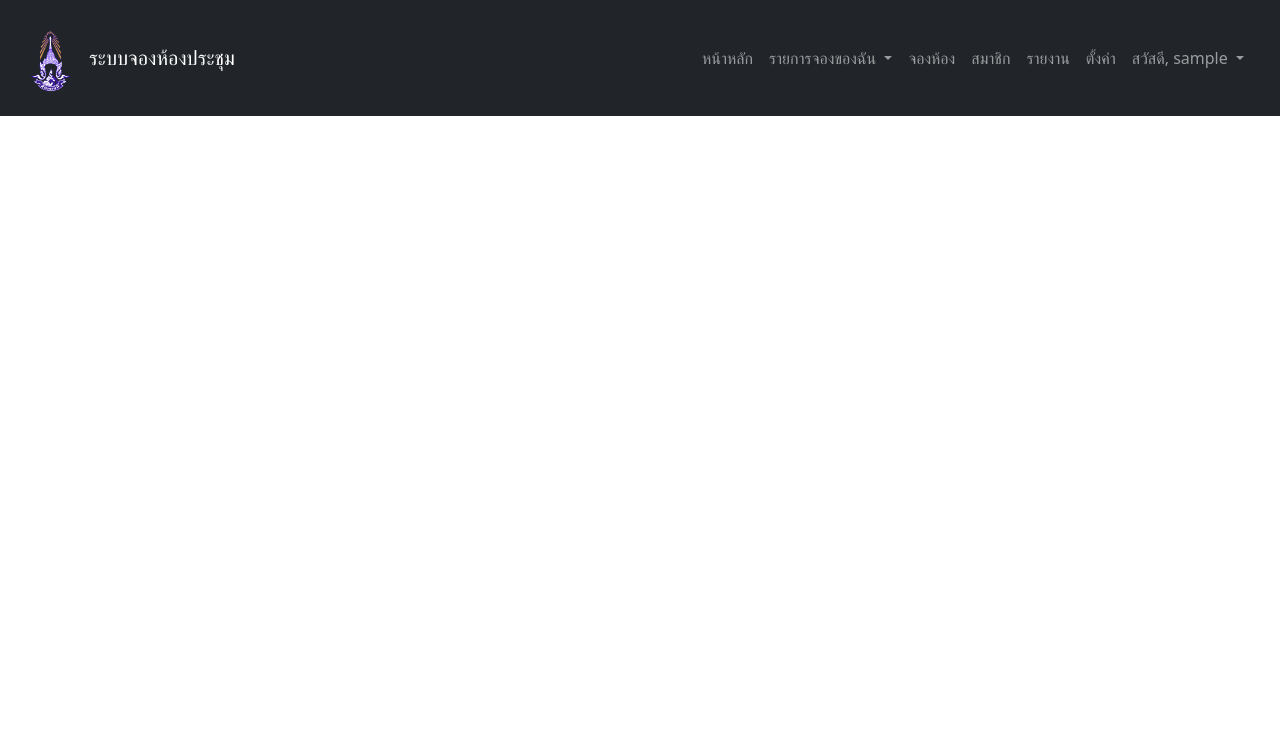
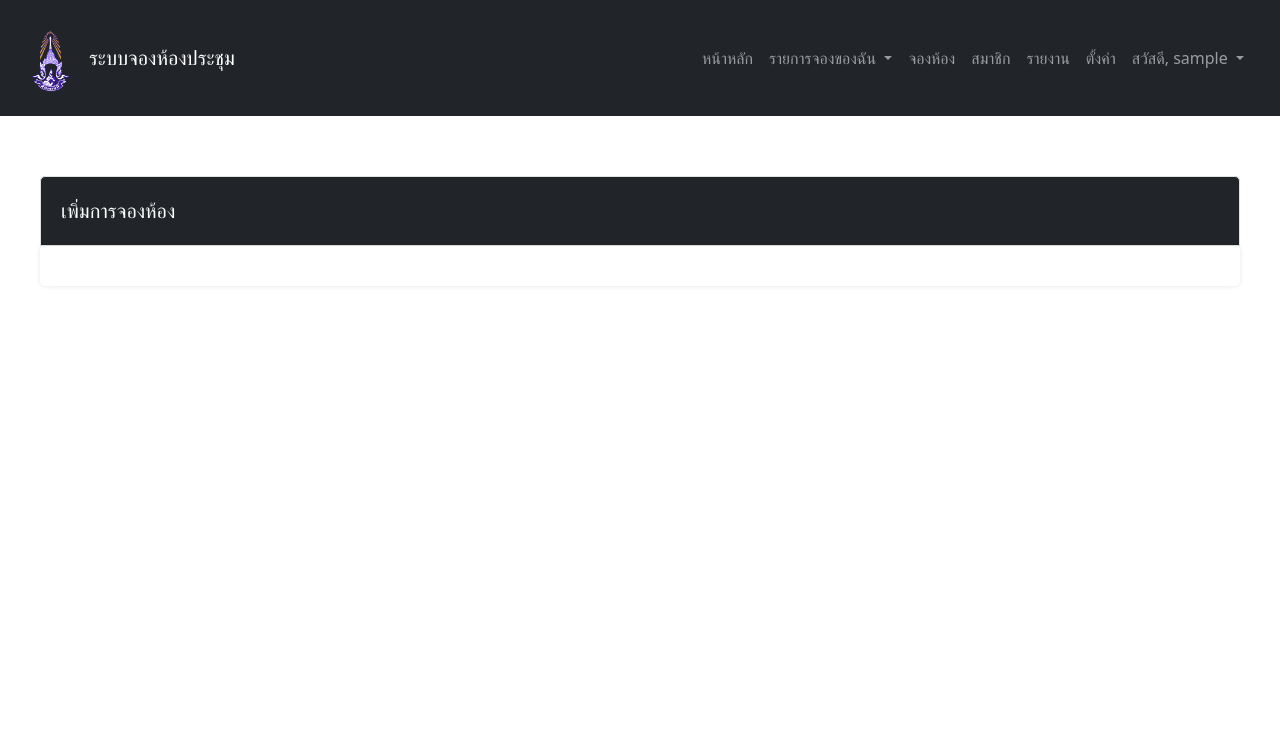
Before and after one commit to DarkSideAlip/booking-main, a PHP site: page /login/booking_form.php in a window 1280 px wide. Shown: the top 735 px of the page. Run offline with PHP 8.4, Linux system fonts and the light colour scheme; the visitor is signed in with stand-in values (Sample User, id 1); tables that the repository leaves empty or names only in its code hold one stand-in row (values such as "Sample post").

Commit message:
change bug

```diff
--- a/login/active_bookings.php
+++ b/login/active_bookings.php
@@ -140,9 +140,9 @@ include 'auth_check.php'; // เรียกใช้งานการตรว
                         <ul class="dropdown-menu" aria-labelledby="myBookingsDropdown">
                             <li><a class="dropdown-item <?php echo (basename($_SERVER['PHP_SELF']) == 'upcoming_bookings.php') ? 'active' : ''; ?>"
                                     href="upcoming_bookings.php">รอตรวจสอบ</a></li>
+                            <li><a class="dropdown-item <?php echo (basename($_SERVER['PHP_SELF']) == 'active_bookings.php') ? 'active' : ''; ?>"
+                                    href="active_bookings.php">อนุมัติ</a></li>
                             <li><a class="dropdown-item <?php echo (basename($_SERVER['PHP_SELF']) == 'disactive_bookings.php') ? 'active' : ''; ?>"
-                                    href="active_bookings.php">อนุมัติ</a></li>
-                            <li><a class="dropdown-item <?php echo (basename($_SERVER['PHP_SELF']) == 'active_bookings.php') ? 'active' : ''; ?>"
                                     href="disactive_bookings.php">ไม่อนุมัติ</a></li>
                         </ul>
                     </li>
--- a/login/booking.php
+++ b/login/booking.php
@@ -196,9 +196,9 @@ include 'auth_check.php'; // เรียกใช้งานการตรว
                         <ul class="dropdown-menu" aria-labelledby="myBookingsDropdown">
                             <li><a class="dropdown-item <?php echo (basename($_SERVER['PHP_SELF']) == 'upcoming_bookings.php') ? 'active' : ''; ?>"
                                     href="upcoming_bookings.php">รอตรวจสอบ</a></li>
+                            <li><a class="dropdown-item <?php echo (basename($_SERVER['PHP_SELF']) == 'active_bookings.php') ? 'active' : ''; ?>"
+                                    href="active_bookings.php">อนุมัติ</a></li>
                             <li><a class="dropdown-item <?php echo (basename($_SERVER['PHP_SELF']) == 'disactive_bookings.php') ? 'active' : ''; ?>"
-                                    href="active_bookings.php">อนุมัติ</a></li>
-                            <li><a class="dropdown-item <?php echo (basename($_SERVER['PHP_SELF']) == 'active_bookings.php') ? 'active' : ''; ?>"
                                     href="disactive_bookings.php">ไม่อนุมัติ</a></li>
                         </ul>
                     </li>
--- a/login/booking_form.php
+++ b/login/booking_form.php
@@ -21,7 +21,7 @@ include 'auth_check.php'; // เรียกใช้งานการตรว
 <head>
     <meta charset="UTF-8">
     <meta name="viewport" content="width=device-width, initial-scale=1.0">
-    <title>รายงาน</title>
+    <title>เพิ่มการจอง</title>
     <link rel="stylesheet" href="css/bootstrap.min.css">
     <style>
     @media (max-width: 991px) {
@@ -96,6 +96,43 @@ include 'auth_check.php'; // เรียกใช้งานการตรว
         color: #ffffff;
     }
 
+    .full-height {
+        display: flex;
+        flex-direction: column;
+        justify-content: flex-start;
+        align-items: center;
+        height: calc(100vh - 56px);
+        position: relative;
+        padding-top: 60px;
+        padding-bottom: 20px;
+        flex-grow: 1;
+        overflow: auto;
+        padding-bottom: 20px;
+    }
+
+    .text-center {
+        color: white;
+        padding: 20px;
+        border-radius: 5px 5px 0 0;
+        height: 70px;
+        display: flex;
+        align-items: center;
+        border: 1px solid #e0e0e0;
+        max-width: 1200px;
+        width: 100%;
+
+    }
+
+    .container-custom {
+        background-color: #fff;
+        padding: 20px;
+        border-radius: 5px;
+        box-shadow: 0 0 5px rgba(0, 0, 0, 0.1);
+        max-width: 1200px;
+        width: 100%;
+        margin-bottom: 20px;
+    }
+
     .footer {
         width: 100%;
         background-color: #f8f9fa;
@@ -140,9 +177,9 @@ include 'auth_check.php'; // เรียกใช้งานการตรว
                         <ul class="dropdown-menu" aria-labelledby="myBookingsDropdown">
                             <li><a class="dropdown-item <?php echo (basename($_SERVER['PHP_SELF']) == 'upcoming_bookings.php') ? 'active' : ''; ?>"
                                     href="upcoming_bookings.php">รอตรวจสอบ</a></li>
+                            <li><a class="dropdown-item <?php echo (basename($_SERVER['PHP_SELF']) == 'active_bookings.php') ? 'active' : ''; ?>"
+                                    href="active_bookings.php">อนุมัติ</a></li>
                             <li><a class="dropdown-item <?php echo (basename($_SERVER['PHP_SELF']) == 'disactive_bookings.php') ? 'active' : ''; ?>"
-                                    href="active_bookings.php">อนุมัติ</a></li>
-                            <li><a class="dropdown-item <?php echo (basename($_SERVER['PHP_SELF']) == 'active_bookings.php') ? 'active' : ''; ?>"
                                     href="disactive_bookings.php">ไม่อนุมัติ</a></li>
                         </ul>
                     </li>
@@ -196,16 +233,16 @@ include 'auth_check.php'; // เรียกใช้งานการตรว
         </div>
     </nav>
 
+    <div class="full-height">
+        <div class="text-center bg-dark">
+            <div style="font-size: 20px">เพิ่มการจองห้อง</div>
+        </div>
+        <div class="container-custom">
+
+        </div>
 
 
-
-
-
-
-
-
-
-
+    </div>
 
 
     <!-- Footer -->
--- a/login/disactive_bookings.php
+++ b/login/disactive_bookings.php
@@ -140,9 +140,9 @@ include 'auth_check.php'; // เรียกใช้งานการตรว
                         <ul class="dropdown-menu" aria-labelledby="myBookingsDropdown">
                             <li><a class="dropdown-item <?php echo (basename($_SERVER['PHP_SELF']) == 'upcoming_bookings.php') ? 'active' : ''; ?>"
                                     href="upcoming_bookings.php">รอตรวจสอบ</a></li>
+                            <li><a class="dropdown-item <?php echo (basename($_SERVER['PHP_SELF']) == 'active_bookings.php') ? 'active' : ''; ?>"
+                                    href="active_bookings.php">อนุมัติ</a></li>
                             <li><a class="dropdown-item <?php echo (basename($_SERVER['PHP_SELF']) == 'disactive_bookings.php') ? 'active' : ''; ?>"
-                                    href="active_bookings.php">อนุมัติ</a></li>
-                            <li><a class="dropdown-item <?php echo (basename($_SERVER['PHP_SELF']) == 'active_bookings.php') ? 'active' : ''; ?>"
                                     href="disactive_bookings.php">ไม่อนุมัติ</a></li>
                         </ul>
                     </li>
--- a/login/edit_profile.php
+++ b/login/edit_profile.php
@@ -305,9 +305,9 @@ if ($_SERVER['REQUEST_METHOD'] === 'POST') {
                         <ul class="dropdown-menu" aria-labelledby="myBookingsDropdown">
                             <li><a class="dropdown-item <?php echo (basename($_SERVER['PHP_SELF']) == 'upcoming_bookings.php') ? 'active' : ''; ?>"
                                     href="upcoming_bookings.php">รอตรวจสอบ</a></li>
+                            <li><a class="dropdown-item <?php echo (basename($_SERVER['PHP_SELF']) == 'active_bookings.php') ? 'active' : ''; ?>"
+                                    href="active_bookings.php">อนุมัติ</a></li>
                             <li><a class="dropdown-item <?php echo (basename($_SERVER['PHP_SELF']) == 'disactive_bookings.php') ? 'active' : ''; ?>"
-                                    href="active_bookings.php">อนุมัติ</a></li>
-                            <li><a class="dropdown-item <?php echo (basename($_SERVER['PHP_SELF']) == 'active_bookings.php') ? 'active' : ''; ?>"
                                     href="disactive_bookings.php">ไม่อนุมัติ</a></li>
                         </ul>
                     </li>
--- a/login/index.php
+++ b/login/index.php
@@ -192,9 +192,9 @@ if ($_SERVER['REQUEST_METHOD'] == 'POST') {
                         <ul class="dropdown-menu" aria-labelledby="myBookingsDropdown">
                             <li><a class="dropdown-item <?php echo (basename($_SERVER['PHP_SELF']) == 'upcoming_bookings.php') ? 'active' : ''; ?>"
                                     href="upcoming_bookings.php">รอตรวจสอบ</a></li>
+                            <li><a class="dropdown-item <?php echo (basename($_SERVER['PHP_SELF']) == 'active_bookings.php') ? 'active' : ''; ?>"
+                                    href="active_bookings.php">อนุมัติ</a></li>
                             <li><a class="dropdown-item <?php echo (basename($_SERVER['PHP_SELF']) == 'disactive_bookings.php') ? 'active' : ''; ?>"
-                                    href="active_bookings.php">อนุมัติ</a></li>
-                            <li><a class="dropdown-item <?php echo (basename($_SERVER['PHP_SELF']) == 'active_bookings.php') ? 'active' : ''; ?>"
                                     href="disactive_bookings.php">ไม่อนุมัติ</a></li>
                         </ul>
                     </li>
--- a/login/main.php
+++ b/login/main.php
@@ -104,9 +104,9 @@ include 'auth_check.php'; // เรียกใช้งานการตรว
                         <ul class="dropdown-menu" aria-labelledby="myBookingsDropdown">
                             <li><a class="dropdown-item <?php echo (basename($_SERVER['PHP_SELF']) == 'upcoming_bookings.php') ? 'active' : ''; ?>"
                                     href="upcoming_bookings.php">รอตรวจสอบ</a></li>
+                            <li><a class="dropdown-item <?php echo (basename($_SERVER['PHP_SELF']) == 'active_bookings.php') ? 'active' : ''; ?>"
+                                    href="disactive_bookings.php">อนุมัติ</a></li>
                             <li><a class="dropdown-item <?php echo (basename($_SERVER['PHP_SELF']) == 'disactive_bookings.php') ? 'active' : ''; ?>"
-                                    href="disactive_bookings.php">อนุมัติ</a></li>
-                            <li><a class="dropdown-item <?php echo (basename($_SERVER['PHP_SELF']) == 'active_bookings.php') ? 'active' : ''; ?>"
                                     href="active_bookings.php">ไม่อนุมัติ</a></li>
                         </ul>
                     </li>
--- a/login/members.php
+++ b/login/members.php
@@ -195,9 +195,9 @@ include 'auth_check.php'; // เรียกใช้งานการตรว
                         <ul class="dropdown-menu" aria-labelledby="myBookingsDropdown">
                             <li><a class="dropdown-item <?php echo (basename($_SERVER['PHP_SELF']) == 'upcoming_bookings.php') ? 'active' : ''; ?>"
                                     href="upcoming_bookings.php">รอตรวจสอบ</a></li>
+                            <li><a class="dropdown-item <?php echo (basename($_SERVER['PHP_SELF']) == 'active_bookings.php') ? 'active' : ''; ?>"
+                                    href="active_bookings.php">อนุมัติ</a></li>
                             <li><a class="dropdown-item <?php echo (basename($_SERVER['PHP_SELF']) == 'disactive_bookings.php') ? 'active' : ''; ?>"
-                                    href="active_bookings.php">อนุมัติ</a></li>
-                            <li><a class="dropdown-item <?php echo (basename($_SERVER['PHP_SELF']) == 'active_bookings.php') ? 'active' : ''; ?>"
                                     href="disactive_bookings.php">ไม่อนุมัติ</a></li>
                         </ul>
                     </li>
@@ -250,6 +250,8 @@ include 'auth_check.php'; // เรียกใช้งานการตรว
             </div>
         </div>
     </nav>
+
+
 
     <div class="full-height">
         <div class="text-center bg-dark">
--- a/login/upcoming_bookings.php
+++ b/login/upcoming_bookings.php
@@ -140,9 +140,9 @@ include 'auth_check.php'; // เรียกใช้งานการตรว
                         <ul class="dropdown-menu" aria-labelledby="myBookingsDropdown">
                             <li><a class="dropdown-item <?php echo (basename($_SERVER['PHP_SELF']) == 'upcoming_bookings.php') ? 'active' : ''; ?>"
                                     href="upcoming_bookings.php">รอตรวจสอบ</a></li>
+                            <li><a class="dropdown-item <?php echo (basename($_SERVER['PHP_SELF']) == 'active_bookings.php') ? 'active' : ''; ?>"
+                                    href="active_bookings.php">อนุมัติ</a></li>
                             <li><a class="dropdown-item <?php echo (basename($_SERVER['PHP_SELF']) == 'disactive_bookings.php') ? 'active' : ''; ?>"
-                                    href="active_bookings.php">อนุมัติ</a></li>
-                            <li><a class="dropdown-item <?php echo (basename($_SERVER['PHP_SELF']) == 'active_bookings.php') ? 'active' : ''; ?>"
                                     href="disactive_bookings.php">ไม่อนุมัติ</a></li>
                         </ul>
                     </li>
```
Also changed, not shown: login/reports.php (+47 -11 lines), login/settings.php (+49 -10 lines).
